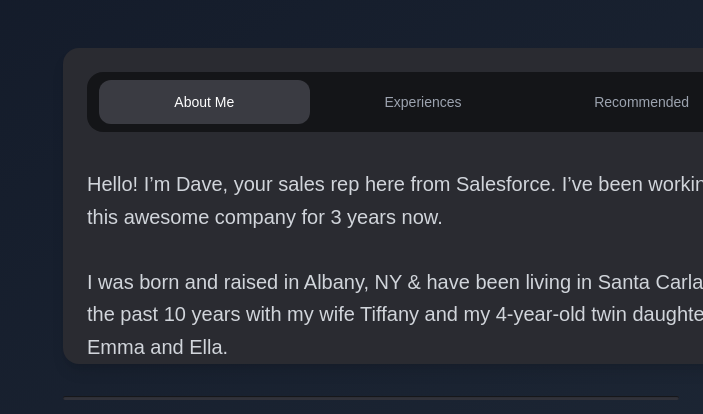
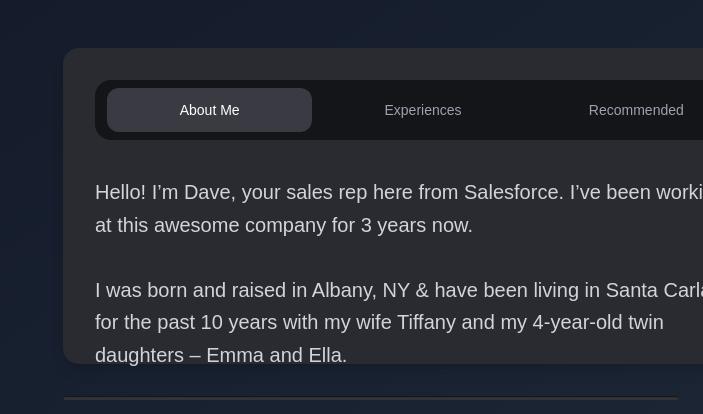
Before and after one commit to Haripriy1909/assignment-ui, a React (Create React App) app: page / in a window 1280 px wide. Shown: the top 414 px of the page, without its empty margins (577-1280 px from the left). Built offline with nearby package versions, Linux system fonts and the light colour scheme.

Commit message:
Update Tabs.js

```diff
--- a/src/Components/Tabs.js
+++ b/src/Components/Tabs.js
@@ -36,7 +36,7 @@ const Tabs = () => {
   };
 
   return (
-    <div className="mt-6 bg-[#2a2b31] rounded-2xl p-6 shadow-lg font-jakarta w-full md:w-[720px] h-auto md:h-[316px]">
+    <div className="mt-6 bg-[#2a2b31] rounded-2xl p-8 shadow-lg font-jakarta w-full md:w-[720px] h-auto md:h-[316px]">
       <div className="flex bg-[#141518] rounded-2xl p-2">
         {["about", "exp", "rec"].map((tab) => (
           <button
```
